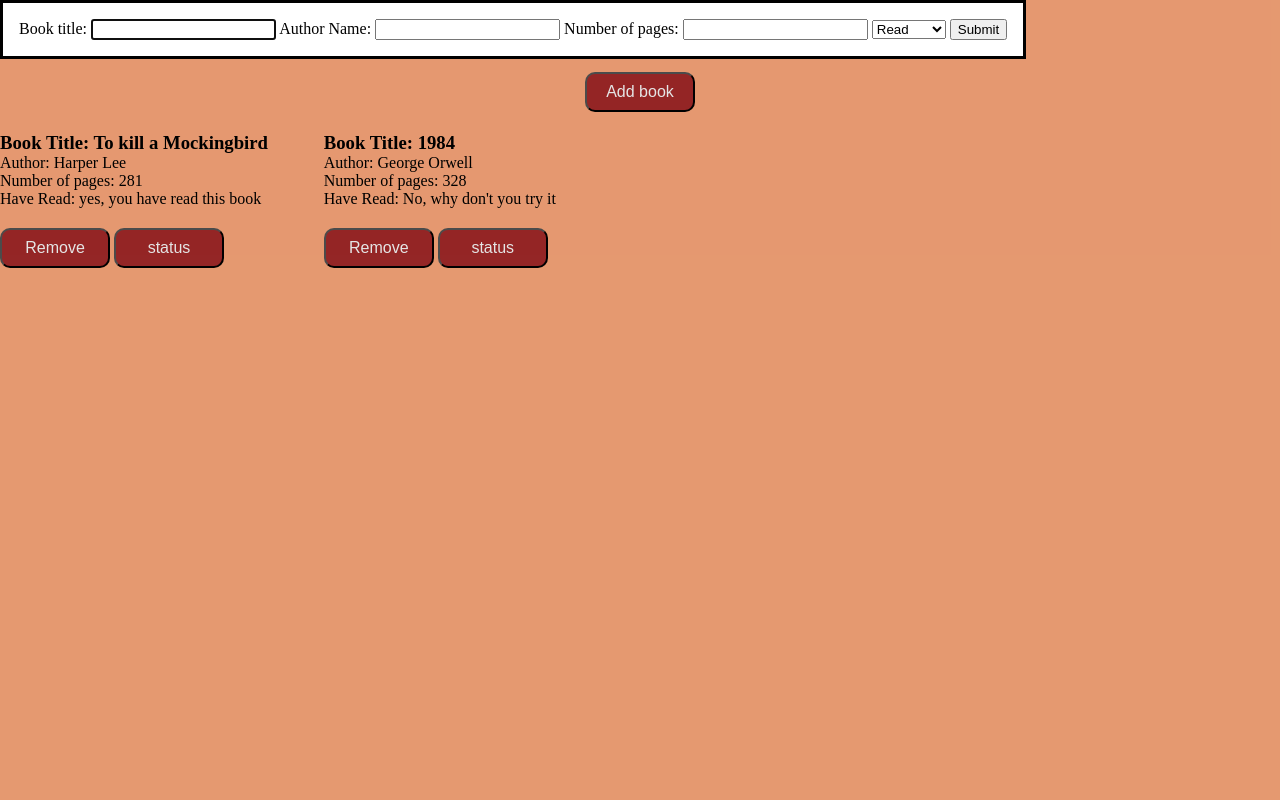
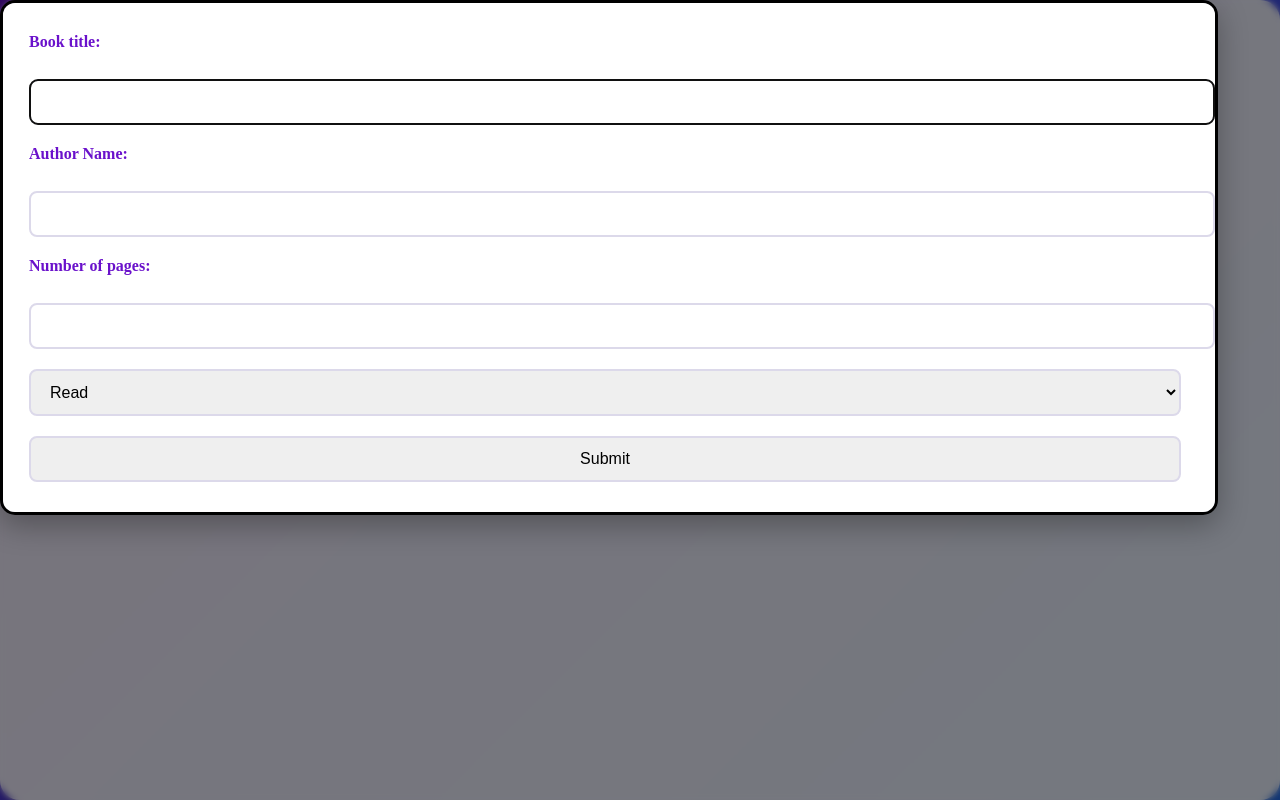
Before and after one commit to basliel2025/Library, a plain HTML site: page index.html in a window 1280 px wide. Both pictures are taken after a click on the button "Add book". Drawn offline with Linux system fonts and the light colour scheme.

Commit message:
flex and grid applied UI

```diff
--- a/library.css
+++ b/library.css
@@ -1,29 +1,39 @@
 *{
     margin: 0;
 }
-
+body{
+    display: flex;
+    flex-direction: column;
+    align-items: center;
+    background: linear-gradient(135deg, rgb(106, 17, 203) 0%, rgb(37, 117, 252) 100%);
+}
 .container{
     width: 100vw;
     height: 100vh;
-    background-color: rgb(255,170, 125);
-    display: flex;
-    flex-direction: column;
-    align-items: center;
+    background-color: rgba(255,255,255,0.9);
+    border-radius: 20px;
+    box-shadow: 0px 10px 20px rgba(0,0,0,0.2);
 }
 h1{
-    display:flex;
-    justify-content: center;
-    color: brown;
+    color: rgb(37, 117, 252);
     font-size: 45px;
+    text-align: center;
+    margin-bottom: 10px;
+    text-shadow: 2px 2px 4px rgba(0,0,0,0.2);
 }
 button{
     height: 40px;
-    width: 110px;
+    width: 120px;
     border-radius: 10px;
-    background-color: brown;
+    background: linear-gradient( rgb(106, 17, 203) , rgb(37, 117, 252) );
     color: white;
     font-size: 16px;
+    cursor: pointer;
+    box-shadow: 0px 4px 15px rgba(105,15,200,0.4);
     margin-top: 20px;
+}
+button:hover{
+    transform: scale(1.05);
 }
 #shelf {
     width: 100%;
@@ -31,4 +41,51 @@ button{
     grid-template-columns: repeat(auto-fill, minmax(250px, 1fr));
     gap: 15px;
     margin-top: 20px;
+    align-items: stretch;
   }
+
+  .booked-list {
+    display: flex;
+    flex-direction: column;
+    justify-content: space-between;
+    box-sizing: border-box;
+    height: 100%;
+    min-height: 220px;
+    padding: 16px;
+    background: white;
+    border: 1px solid rgba(0,0,0,0.08);
+    border-radius: 12px;
+    box-shadow: 0 4px 10px rgba(0,0,0,0.06);
+  }
+
+#look {
+    width: 90%;
+    border-radius: 15px;
+    box-shadow: 0 10px 30px rgba(0, 0, 0, 0.3);
+    padding: 30px;
+    background: white;
+}
+
+  #look::backdrop {
+    background: rgba(0, 0, 0, 0.5);
+    backdrop-filter: blur(3px);
+}
+  #books {
+    display: flex;
+    flex-direction: column;
+    gap: 20px;
+}
+#books label {
+    display: block;
+    margin-bottom: 8px;
+    color: rgb(106, 17, 203);
+    font-weight: 600;
+    font-size: 16px;
+}
+  #books input , #books select{
+    width: 100%;
+    padding: 12px 15px;
+    border: 2px solid rgb(220, 217, 234);
+    border-radius: 8px;
+    font-size: 16px;
+  }
```
